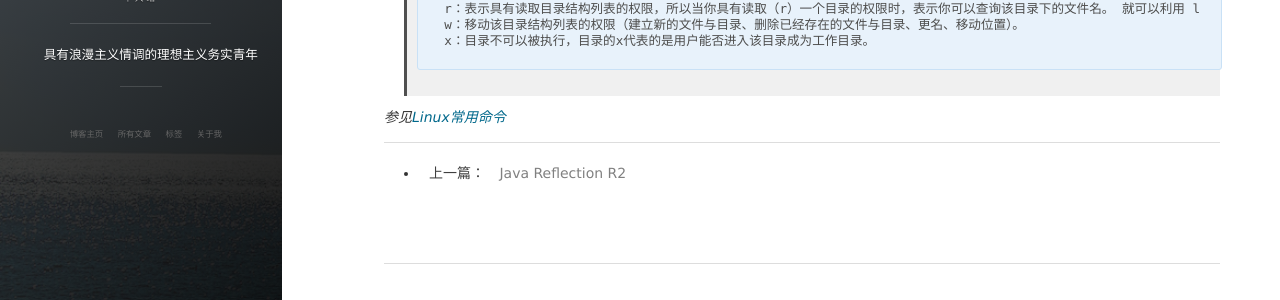
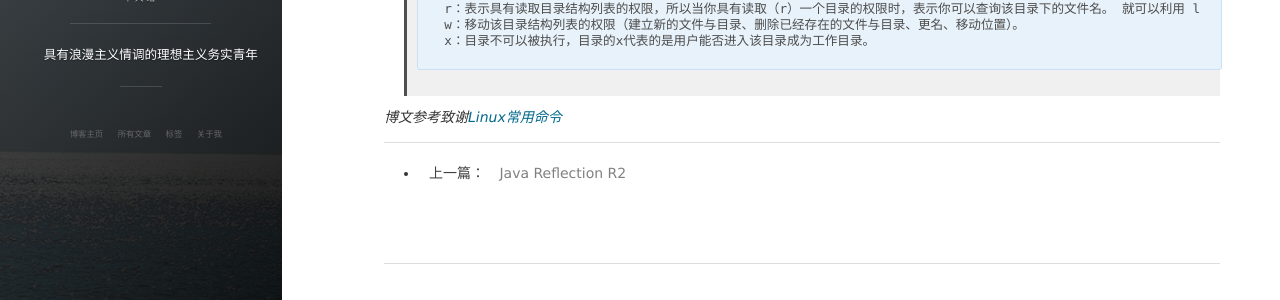
Before and after one commit to HengYk/hengyk.github.io, a Jekyll site: the page built from _posts/2019-02-17-Linux常用命令总结.md, in a window 1280 px wide and 900 px high, scrolled down 5741 px. Shown: the part 461-761 px from the top of the window. Built offline with Jekyll 4.4.1, drawn with Linux system fonts in a browser that asks for light colours; nearby versions of some CDN libraries; comment, search, counter and statistics services are not loaded.

Commit message:
Commit linux 4

````diff
--- a/_posts/2019-02-17-Linux常用命令总结.md
+++ b/_posts/2019-02-17-Linux常用命令总结.md
@@ -254,4 +254,4 @@
 x：目录不可以被执行，目录的x代表的是用户能否进入该目录成为工作目录。
 ```
 
-##### *参见[Linux常用命令](https://note.youdao.com/ynoteshare1/index.html?id=57ac2c416b7041ea9a30536a4af03a94&type=note#/)*
+##### *博文参考致谢[Linux常用命令](https://note.youdao.com/ynoteshare1/index.html?id=57ac2c416b7041ea9a30536a4af03a94&type=note#/)*
````
